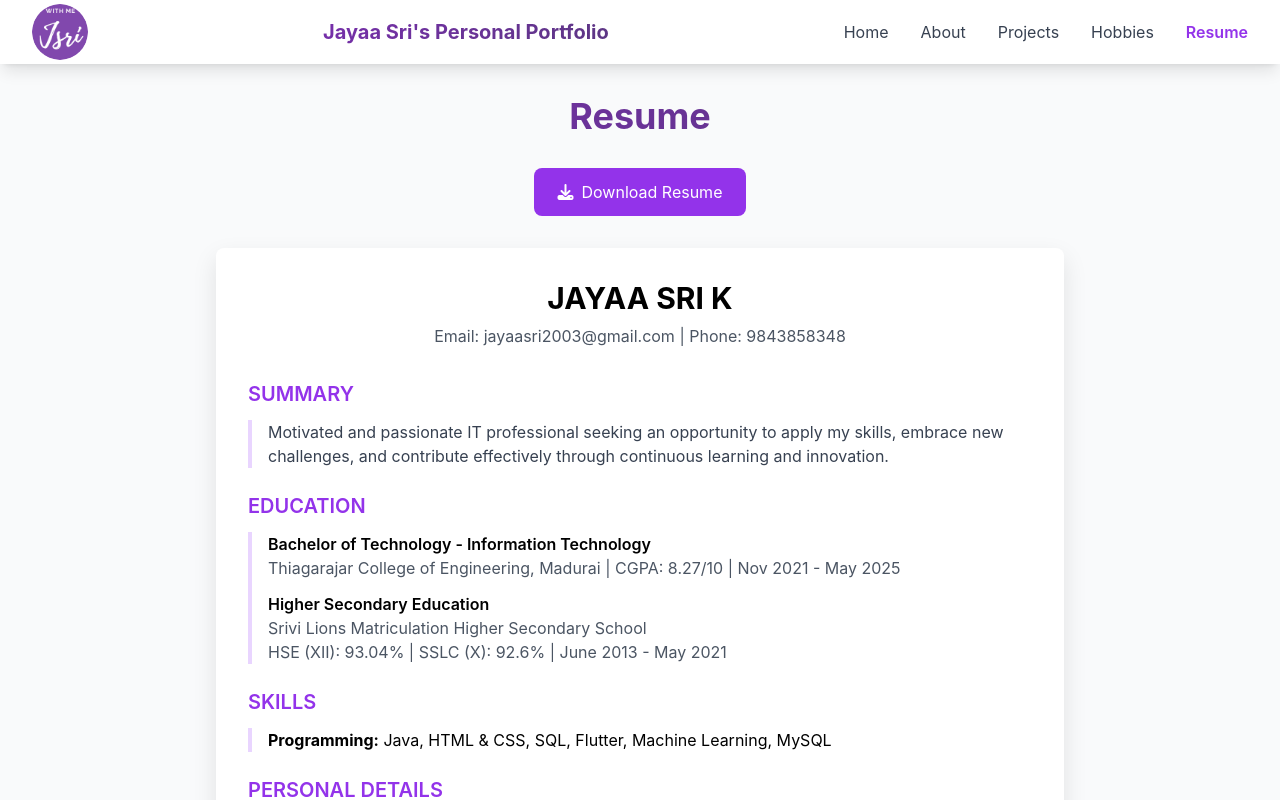
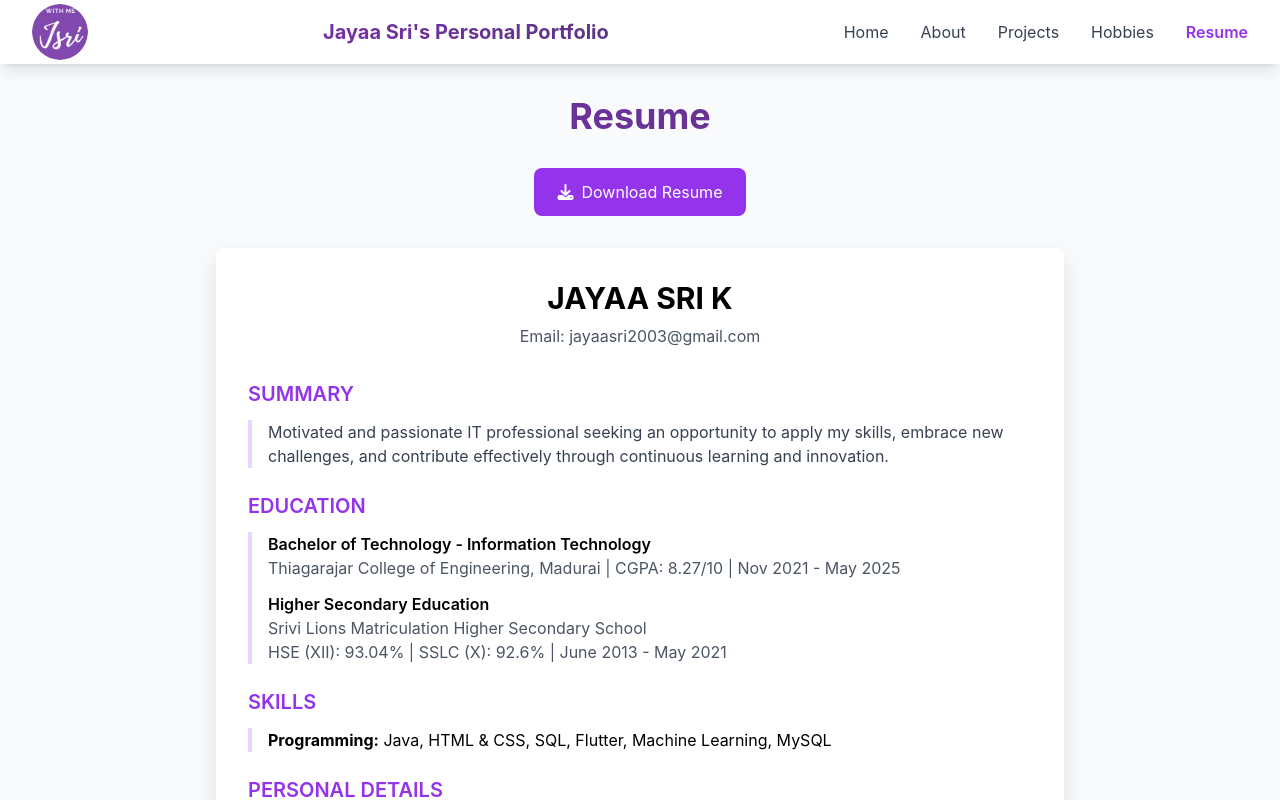
Before and after one commit to jayaasri/jayaasri_portfolio, a React (Vite) app in the folder jaya-portfolio/: page / in a window 1280 px wide. Both pictures are taken after a click on the button "Resume". Shown: the top 800 px of the page. Built offline with nearby package versions, Linux system fonts and the light colour scheme.

Commit message:
Update Resume.jsx

```diff
--- a/jaya-portfolio/src/components/Resume.jsx
+++ b/jaya-portfolio/src/components/Resume.jsx
@@ -26,7 +26,7 @@ function Resume() {
                         <div className="text-center mb-8">
                             <h1 className="text-3xl font-bold mb-2">JAYAA SRI K</h1>
 
-                            <p className="text-gray-600">Email: jayaasri2003@gmail.com | Phone: 9843858348</p>
+                            <p className="text-gray-600">Email: jayaasri2003@gmail.com </p>
                         </div>
 
                         <div className="space-y-6">
```
